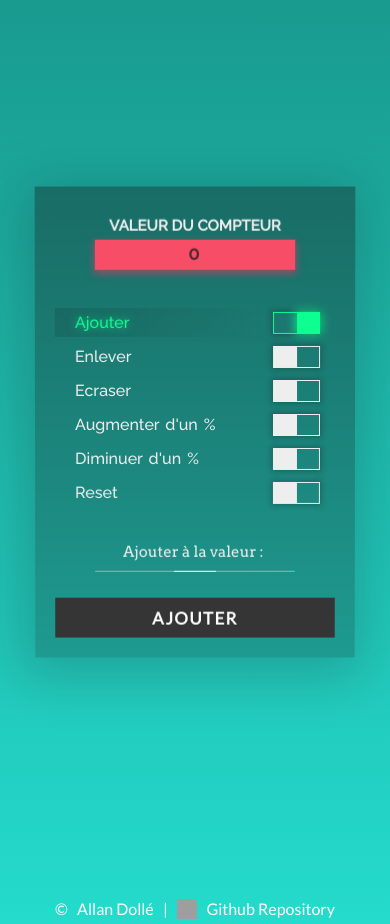
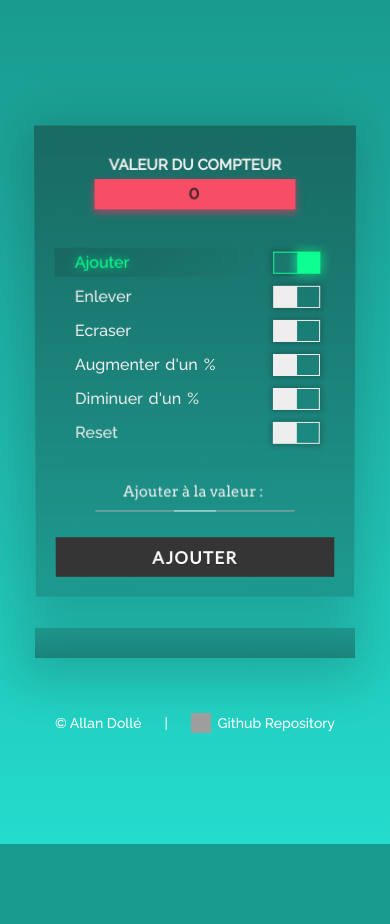
Before and after one commit to blephy/custom-smiirl-counter-api, a PHP site: page /edit/index.php in a window 390 px wide. After the commit the page ends 844 px from the top, so only its background shows below. Run offline with PHP 8.4, Linux system fonts and the light colour scheme; grey boxes are pictures that could not be loaded.

Commit message:
History CSS Improvement & UX & responsive template

```diff
--- a/app/class/class.log.php
+++ b/app/class/class.log.php
@@ -70,15 +70,16 @@ class Log {
   public function printLast($how_many, $title) {
     $last_logs = array_filter($this->getLast($how_many));
     if (!empty($last_logs)) {
-      echo '<span class="log" style="margin-top: 10px;"><strong>'.$title.'</strong></span>';
+      echo '<span class="log title"><strong>'.$title.'</strong></span>';
       foreach ($last_logs as $log_line) {
         $number = $this->getLogInfo($log_line, NUMBER_LOG);
         $date = $this->getLogInfo($log_line, DATE_LOG);
         $ip = $this->getLogInfo($log_line, IP_LOG);
         $action = $this->getLogInfo($log_line, ACTION_LOG);
         $input = $this->getLogInfo($log_line, INPUT_LOG);
-        if ($number != null && $date != null && $action != null && $input != null) {
-            echo '<span class="log line">'.$date.'<br>'.$action.' '.$input.' = '.$number.'<br>'.$ip.'</span>';
+        if ($number != null && $date != null && $action != null && $input != null && $ip != null) {
+            echo '<span class="log">'.$date.'</span>';
+            echo '<span class="log line">Action : '.$action.'<br>Entrée : '.$input.' => Résultat : '.$number.'<br>IP : '.$ip.'</span>';
         }
       }
     }
--- a/edit/index.css
+++ b/edit/index.css
@@ -8,6 +8,12 @@ body, html {
   font-family: "Raleway", sans-serif;
   background-image: linear-gradient(#199a8f, #24DBCC);
   color: white;
+  overflow: hidden;
+}
+@media screen and (max-width: 1069px) {
+  body, html {
+    overflow: scroll;
+  }
 }
 form {
   width: 100vw;
@@ -15,7 +21,7 @@ form {
   min-height: 100vh;
   box-sizing: border-box;
   display: flex;
-  flex-wrap: nowrap;
+  flex-wrap: wrap;
   flex-direction: column;
   justify-content: center;
   align-items: center;
@@ -31,7 +37,7 @@ footer {
   justify-content: center;
   align-items: center;
   margin-top: 50px;
-  font-family: 'Lato', sans-serif;
+  font-family: 'Raleway', sans-serif;
 }
 
 /*footer div {
@@ -51,7 +57,7 @@ footer div {
   line-height: 20px;
   height: 20px;
   width: 280px;
-  font-size: 16px;
+  font-size: 14px;
   padding: 0;
   margin: 0;
   display: flex;
@@ -67,20 +73,28 @@ footer div a {
   width: auto;
   height: 20px;
   text-decoration: none;
-  font-size: 16px;
   line-height: 20px;
   height: 20px;
   padding: 0;
-  margin: 0 0px;
+  margin: 0;
+  transition: all 0.27s linear;
+}
+footer div a:hover {
+}
+footer div a img:hover {
+  transform: scale(1.09);
 }
 footer div span {
-  margin: 0 0px;
+  margin: 0;
 }
 footer div img {
   width: 20px;
   height: 20px;
-  margin: 0 0px 0 0;
+  float: left;
+  margin: 0;
+  margin-right: 7px;
   padding: 0;
+  transition: all 0.27s linear;
 }
 input {
   display: block;
@@ -294,7 +308,8 @@ input[type=radio]:checked ~ label{
   justify-content: center;
   -webkit-font-smoothing: antialiased;
   align-items: center;
-  transform: rotateX(-1deg);
+  transform: rotateX(-3deg);
+  margin: 20px 0px 0px 0px;
 }
 .compteur, .compteur label {
   text-align: center;
@@ -321,6 +336,66 @@ input[type=radio]:checked ~ label{
   text-decoration: none;
   color: rgba(30, 30, 30, 0.75);
   letter-spacing: 2.5px;
+  transition: all 0.17s ease-in;
+}
+.compteur a:hover {
+  box-shadow: 0 3px 7px 1px rgba(150, 76, 102, 0.37);
+}
+.logger {
+  margin: 0px;
+  box-sizing: border-box;
+  background-image: linear-gradient(rgba(20, 20, 20, 0.25), rgba(20, 20, 20, 0.4));
+  box-shadow: -4px 10px 50px 10px rgba(20, 20, 20, 0.2);
+  position: fixed;
+  height: auto;
+  max-height: 100vh;
+  top: 5px;
+  right: 0px;
+  display: block;
+  transform: none;
+  transform: translateX(235px) rotateY(-80deg);
+  transition: transform 0.37s ease-out;
+  overflow: scroll;
+  font-family: monospace;
+}
+.pin {
+  position: absolute;
+  top: 50%;
+  left: 0;
+  width: 60px;
+  height: auto;
+  background-color: rgba(255, 76, 102, 1);
+  transform: translate3d(0, -50%, 20px);
+  z-index: 100;
+  box-shadow: 0 3px 7px 1px rgba(150, 76, 102, 0.97);
+  transition: all 0.27s ease-out;
+  writing-mode: vertical-lr;
+  text-orientation: upright;
+  text-transform: uppercase;
+  padding: 15px;
+  box-sizing: border-box;
+  line-height: 30px;
+  letter-spacing: 3px;
+}
+.pin:hover {
+  transform: translate3d(3px, -50%, 10px);
+}
+.pin:hover + .logger, .logger:hover {
+  transform: translateX(0);
+}
+@media screen and (max-width: 1000px) {
+  .logger {
+    margin: 0px;
+    margin-top: 30px;
+    position: inherit;
+    opacity: 1;
+    transform: none;
+    overflow: inherit;
+    max-height: none;
+  }
+  .pin {
+    display: none;
+  }
 }
 .log {
   display: block;
@@ -329,12 +404,20 @@ input[type=radio]:checked ~ label{
   font-size: 12px;
   width: 280px;
   line-height: 15px;
+  text-align: right;
+}
+.title {
   text-align: center;
-  font-family: monospace;
+  font-size: 20px;
+  margin-bottom: 10px;
 }
 .line {
   background-color: rgba(20, 20, 20, 0.3);
-  margin: 1.5px 0;
+  margin: 2px 0;
+  text-align: left;
+  padding: 10px;
+  border-radius: 3px;
+  box-sizing: border-box;
 }
 .hide {
   display: none;
--- a/edit/index.php
+++ b/edit/index.php
@@ -15,7 +15,7 @@ $CSmiirl->initUsersAccess();
 	<title>Demo Custom Smiirl Counter Api - Allan Dollé</title>
 	<meta name="description" content="Demo of the custom counter of the Smiirl company. Easy implementation of the editing action of the Custom Smiirl Counter Api.">
 	<meta name="robots" content="index, follow, noodp">
-	<meta name="viewport" content="width=device-width, initial-scale=1">
+	<meta name="viewport" content="width=device-width, initial-scale=1.0, maximum-scale=1.0, user-scalable=0">
   <link rel="stylesheet" href="index.css">
 </head>
 
@@ -34,25 +34,27 @@ $CSmiirl->initUsersAccess();
       <input id="input" type="number" name="<?php echo $CSmiirl->getJsonKey(); ?>" value="<?php echo $CSmiirl->getDefaultInputValue(); ?>" placeholder="<?php echo $CSmiirl->getFirstAction()[HTML_INPUT]; ?>" required>
 			<span class="underline"></span>
       <input id="submit" type="submit" value="<?php echo reset($_ACTIONS)[HTML_SUBMIT]; ?>">
+    </div>
+		<div class="pin">Historique</div>
+		<div class="wrapper logger">
 			<?php
-      $CSmiirl->printLastLog();
+			$CSmiirl->printLastLog(20, 'Historique');
 			?>
 		</div>
-  </form>
 		<footer>
-		<div>&copy;
+			<div>
 				<a href="//allandolle.fr" title="Web Developer and consultant SEO" rel="author">
+					&copy;
 					Allan Dollé
 				</a>
 				<span>|</span>
-			<a href="https://github.com/blephy/simple-smiirl-counter" title="Repo of the app Simple Smiirl Counter">
+				<a href="https://github.com/blephy/custom-smiirl-counter-api" title="Repo of the app Simple Smiirl Counter">
 					<img src="//allandolle.fr/images/social/github-white.svg" alt="Aymeric Sans Github White Icon Svg" />
-			</a>
-			<a href="https://github.com/blephy/simple-smiirl-counter" title="Repo of the app Simple Smiirl Counter">
 					Github Repository
 				</a>
 			</div>
 		</footer>
+  </form>
 	<audio id="audio">
 		<source src="effect.onhover.mp3"></source>
 	</audio>
```
Also changed, not shown: screenshot.png. Lines whose indentation alone changed are shown as unchanged.
